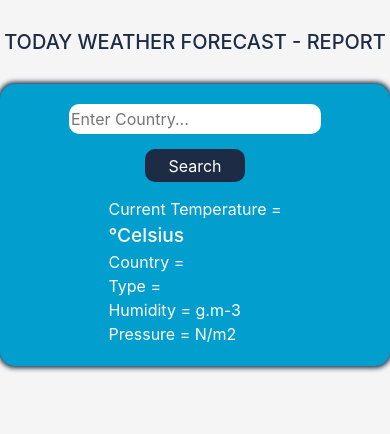
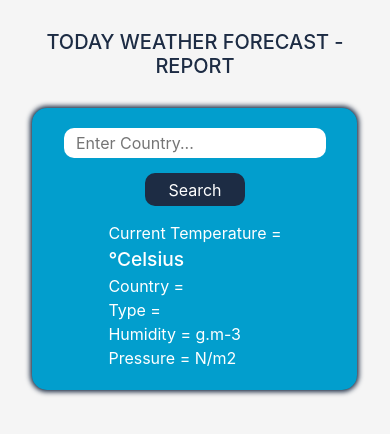
Before and after one commit to sakthilogan/weather, a React (Create React App) app: page / in a window 390 px wide. Shown: the top 434 px of the page. Built offline with nearby package versions, Linux system fonts and the light colour scheme.

Commit message:
Column Changes

```diff
--- a/src/App.css
+++ b/src/App.css
@@ -16,6 +16,7 @@
   height: 30px;
   border-radius: 10px;
   border: none;
+  padding-left: 12px;
 }
 
 body {
--- a/src/App.js
+++ b/src/App.js
@@ -35,7 +35,7 @@ class App extends React.Component {
 
   render() {
     console.log("this.state", this.state);
-    return <div className='col-12 col-md-4 offset-md-4'>
+    return <div className='col-10 offset-1 col-md-4 offset-md-4'>
     <h2 className='text-center'>TODAY WEATHER FORECAST - REPORT</h2>
     <div className="centerDiv container">
 
```
